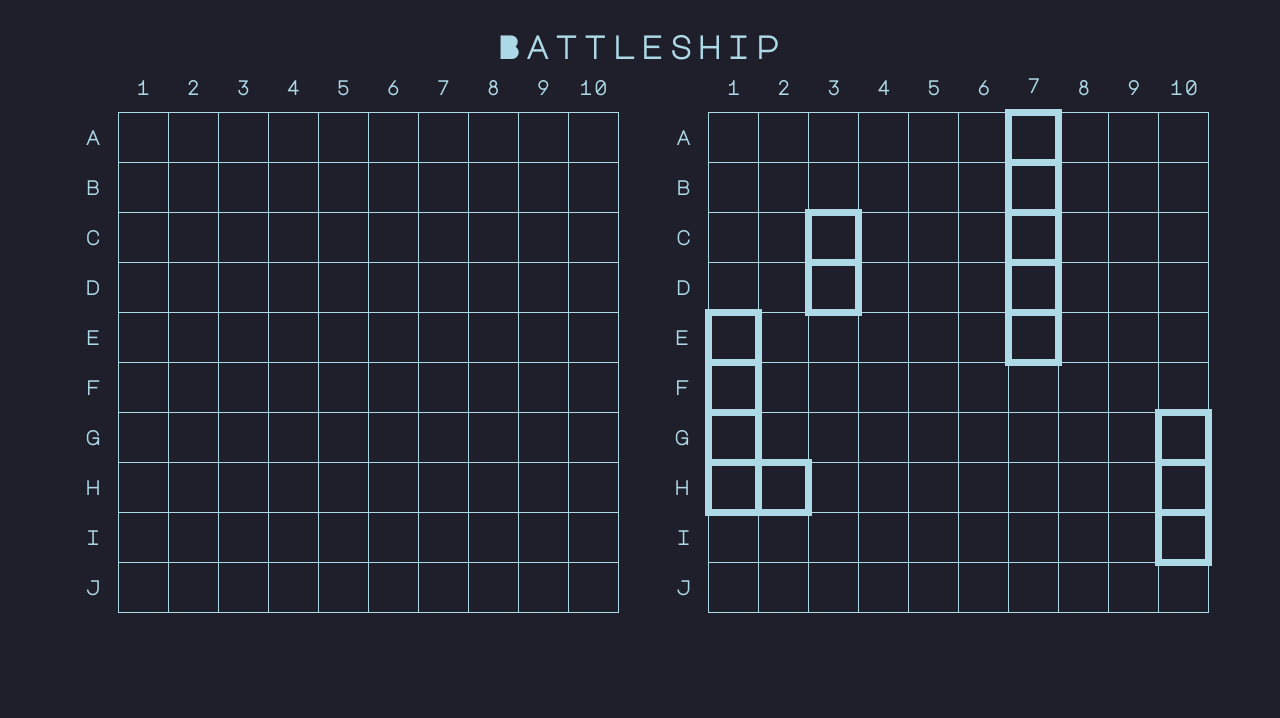
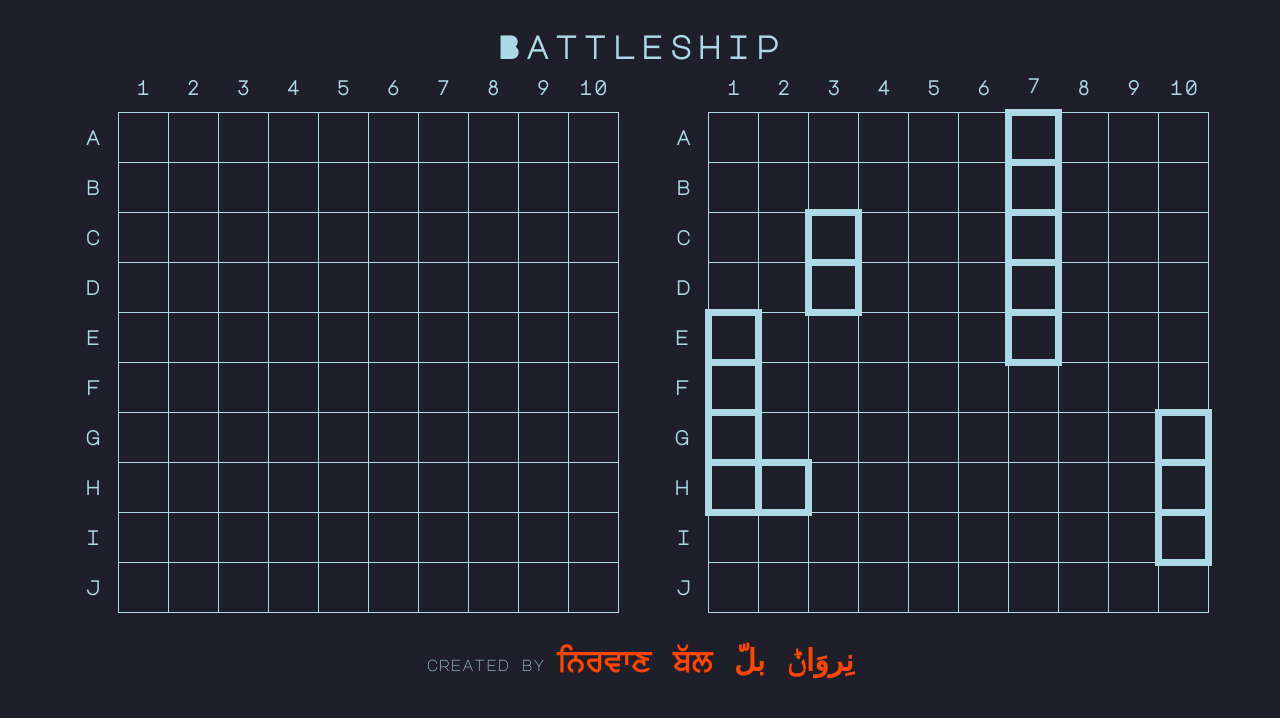
Before and after one commit to NirvaanBal/battleship, a website built with webpack: page dist/index.html in a window 1280 px wide. Built offline with nearby package versions, Linux system fonts and the light colour scheme.

Commit message:
Add creator

```diff
--- /dev/null
+++ b/src/dom/creatorHTML.js
@@ -0,0 +1,3 @@
+const creatorHTML = (creator) => `<div class="creator"><p>created by <a href="https://linkedin.com/in/nirvaanbal" target="_blank">${creator}</a></p></div>`; // prettier-ignore
+
+export default creatorHTML;
--- a/src/index.css
+++ b/src/index.css
@@ -88,3 +88,15 @@ td:first-child {
   cursor: pointer;
   padding: 10px;
 }
+
+.creator {
+  text-align: center;
+  margin: 30px 0;
+}
+
+.creator a {
+  text-decoration: none;
+  color: var(--attack-color);
+  font-weight: bold;
+  font-size: 30px;
+}
--- a/src/index.js
+++ b/src/index.js
@@ -1,7 +1,8 @@
 import './index.css';
 import Game from './game/Game';
+import Player from './player/Player';
 import gameboardHTML from './dom/gameboardHTML';
-import Player from './player/Player';
+import creatorHTML from './dom/creatorHTML';
 
 const root = document.getElementById('root');
 
@@ -104,4 +105,4 @@ init();
 
 button.addEventListener('click', init);
 
-// ਨਿਰਵਾਣ ਬੱਲ نِروَاݨ بلّ
+root.insertAdjacentHTML('beforeend', creatorHTML('ਨਿਰਵਾਣ ਬੱਲ نِروَاݨ بلّ'));
```
